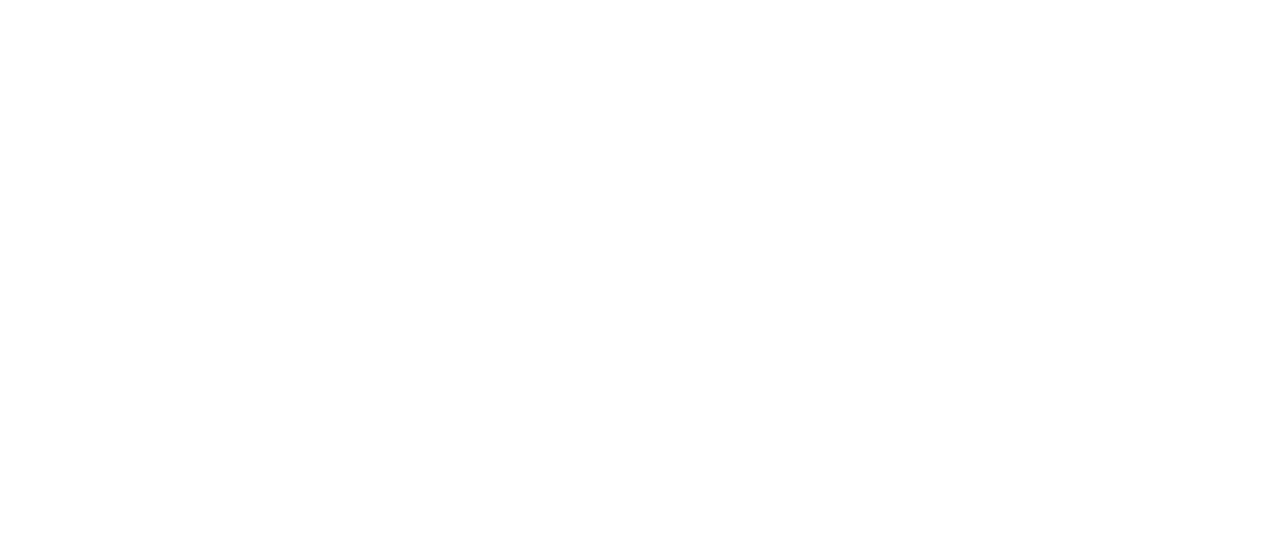
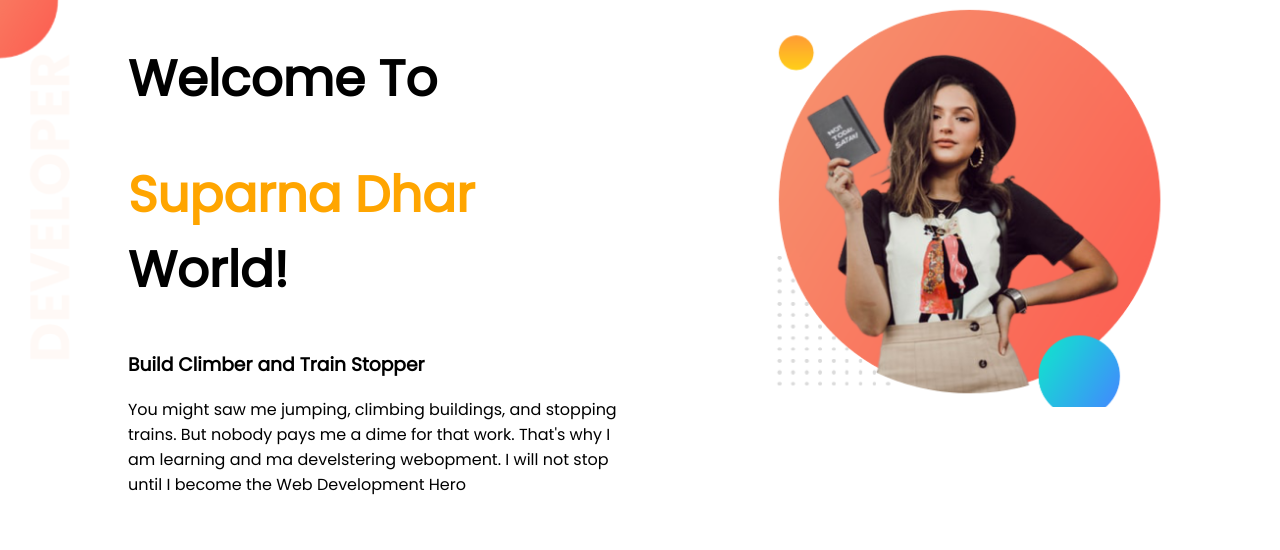
Before and after one commit to SuparnaAishee/developer-protfolio-mine, a plain HTML site: page index.html in a window 1280 px wide. Drawn offline with Linux system fonts and the light colour scheme.

Commit message:
top banner added

```diff
--- a/index.html
+++ b/index.html
@@ -6,12 +6,34 @@
     <meta http-equiv="X-UA-Compatible" content="IE=edge">
     <meta name="viewport" content="width=device-width, initial-scale=1.0">
     <title>Suparna protfolio</title>
-    <link rel="stylesheet" href="style.css">
+    <link rel="preconnect" href="https://fonts.googleapis.com">
+    <link rel="preconnect" href="https://fonts.gstatic.com" crossorigin>
+    <link href="https://fonts.googleapis.com/css2?family=Poppins:ital@0;1&display=swap" rel="stylesheet">
+    <link rel="stylesheet" href="/style.css">
 
 </head>
 
 <body>
+    <section class="top-banner">
+        <div class="half-width">
+            <h1>Welcome To</h1>
+            <h1> <span class="orange-color">Suparna Dhar</span> World!</h1>
+            <h3>Build Climber and Train Stopper</h3>
+            <p>You might saw me jumping, climbing buildings, and stopping trains. But nobody pays me a dime for that
+                work.
+                That's why I am learning and ma develstering webopment. I will not stop until I become the Web
+                Development Hero
+            </p>
 
+
+            <a class="link-button" target="_blank"
+                href="https://www.linkedin.com/in/suparna-dhar-aoishee-99667021a/">HIRE ME</a>
+        </div>
+
+        <div class="half-width"><img src="images/sd-bg.png" alt="">
+        </div>
+
+    </section>
 </body>
 
 </html>
--- a/style.css
+++ b/style.css
@@ -0,0 +1,33 @@
+body{
+    font-family: 'Poppins', sans-serif;
+    margin: 0;
+
+}
+h1{
+    font-size: 50px;
+}
+.orange-color{
+    color: orange;
+}
+section{
+    display : flex;
+}
+.half-width{
+    width:50%;
+    padding-left: 10%;
+}
+.half-width img{
+    width: 80%;
+}
+.link-button{
+    text-decoration: none;
+  background: linear-gradient(orange, tomato,);
+    padding: 10px 40px;
+    color: white;
+    border-radius:5%;
+}
+.top-banner{
+    background-image: url(images/top-banner.png);
+    background-repeat: no-repeat;
+
+}
```
Also changed, not shown: images/dream-bg.png (added), images/exp-bg.png (added), images/jhankar.png (added), images/jhankar2.png (added), images/my-bg.png (added), images/my-bg2.png (added), images/sd-bg.png (added), images/top-banner.png (added), showOff/istockphoto-1281083606-170667a.jpg (added), showOff/photo-1563228813-1c93b0664422.jpg (added), 7 other files.
